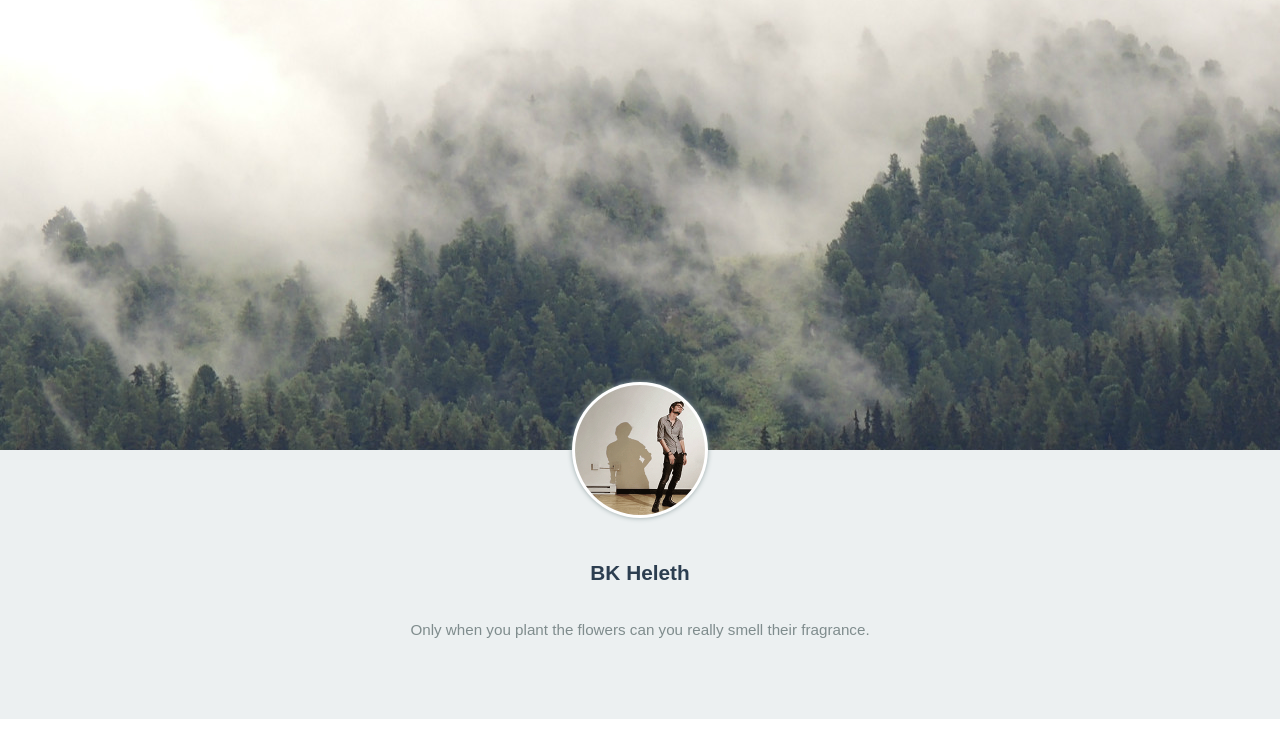
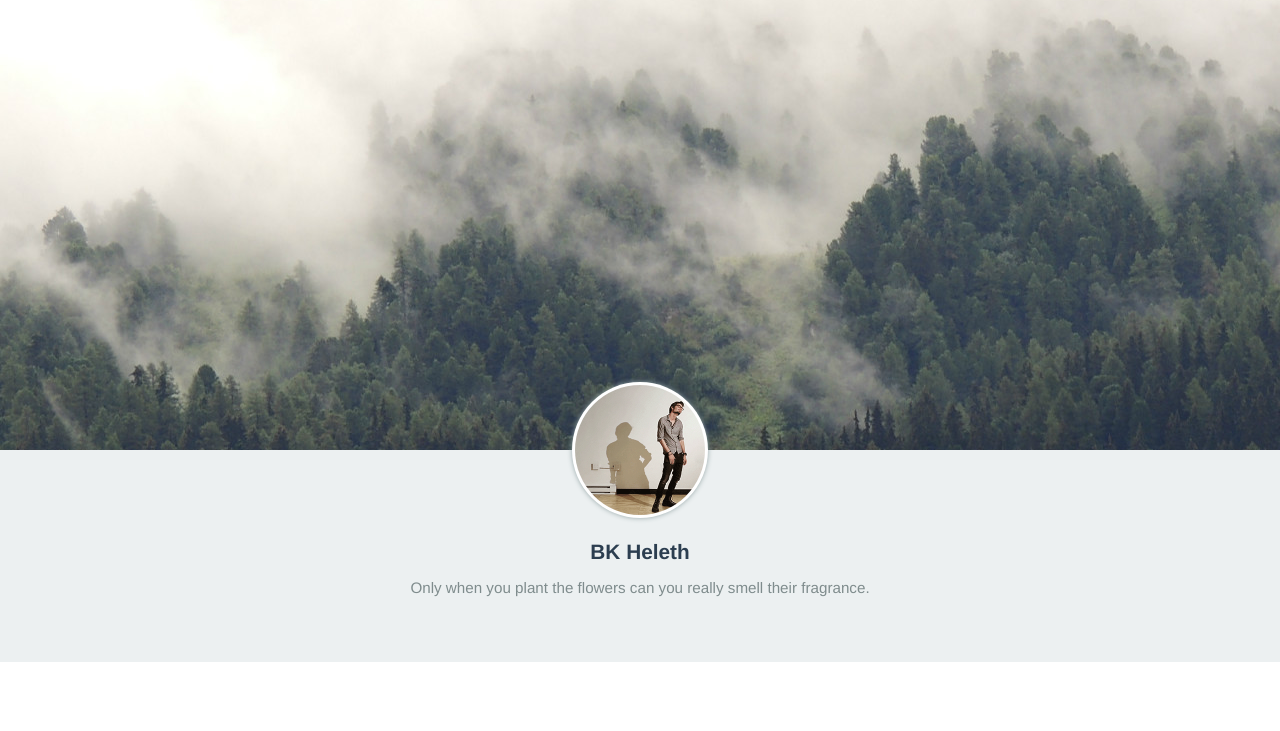
Before and after one commit to BoizZ/BoizZ.github.io, a plain HTML site: page index.html in a window 1280 px wide. Shown: the top 731 px of the page. Drawn offline with Linux system fonts and the light colour scheme.

Commit message:
updated style

```diff
--- a/sass/main_style.scss
+++ b/sass/main_style.scss
@@ -1,4 +1,5 @@
-@import "./_util/reset";
+// @import "./_util/reset";
+@import "../components/reset-css/sass/main.scss";
 @import "./_util/color";
 @import "./_util/icon";
 @import "./_util/mixin";
```
Also changed, not shown: css/main_style.css, css/main_style.min.css, 2 other files.
